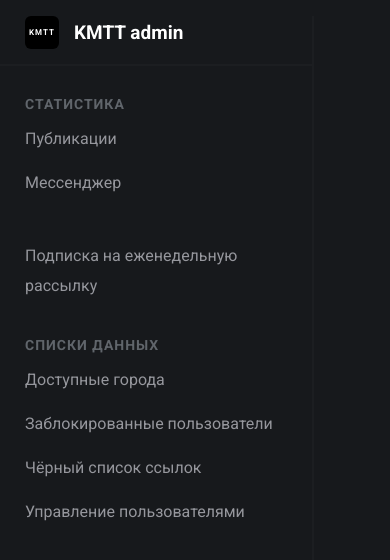
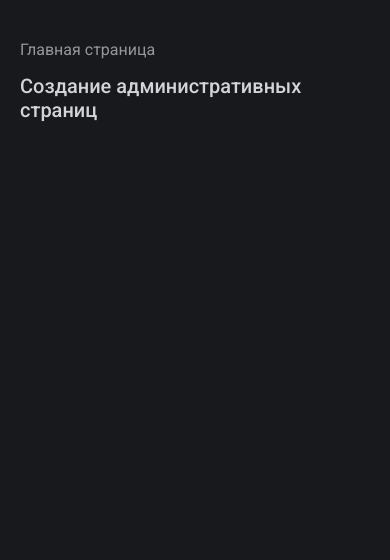
Before and after one commit to aGants/kmtt, a Vue app: page / in a window 390 px wide. Shown: the top 560 px of the page. Built offline with nearby package versions, Linux system fonts and the light colour scheme; some icons are missing.

Commit message:
fix mobile style

```diff
--- a/src/App.vue
+++ b/src/App.vue
@@ -1,16 +1,17 @@
 <template>
   <div id="app" class="app">
-    <button class="app-burger"
-      @click="asideStatus()"
-      v-if="!desc"
-    >
+    <button class="app-burger" @click="asideStatus()" >
       <icon-component
         :IconName="iconName"
         :IconSize="'1.5x'"
       />
     </button>
     <transition name="slide">
-      <aside-block :menu="Config" :setting="Setting"  v-if="isAsideOpen"/>
+      <aside-block
+        :menu="Config"
+        :setting="Setting"
+        :class="[isAsideOpen ? 'visible' : 'hidden']"
+      />
     </transition>
     <router-view :data="Config" />
   </div>
@@ -30,17 +31,12 @@ export default Vue.extend({
       * Статус бокового меню
       * @type {boolean}
       */
-      isAsideOpen: true as Boolean,
+      isAsideOpen: false as Boolean,
       /**
       * Имя иконки, открывающей меню
       * @type {string}
       */
       iconName: 'MenuIcon' as String,
-      /**
-      * Тип устройства - компьютер
-      * @type {boolean}
-      */
-      desc: true as Boolean
     }
   },
   components: {
@@ -61,33 +57,21 @@ export default Vue.extend({
     * Изменение статуса меню и иконки
     */
     asideStatus() {
-      if (!this.desc) {
         this.isAsideOpen = !this.isAsideOpen;
         this.iconName = (this.isAsideOpen) ? 'XIcon' : 'MenuIcon';
-      }
     }
   },
   created() {
     this.getConfig()
     this.getSetting()
-
-    /**
-    * Проверка зашёл ли пользователь с телефона
-    */
-    if(/Android|webOS|iPhone|iPad|iPod|BlackBerry|IEMobile|Opera Mini/i.test(navigator.userAgent)) {
-      this.desc = false
-      this.isAsideOpen = false
-    }
   },
     watch: {
       /**
       * Закрыть боковое меню при переходе на другую страницу
       */
       $route() {
-        if (!this.desc) {
         this.isAsideOpen = false;
         this.iconName = (this.isAsideOpen) ? 'XIcon' : 'MenuIcon';
-        }
       }
     }
 });
@@ -118,6 +102,8 @@ body {
   display: flex;
   height: 100%;
   &-burger {
+    display: none;
+    @media (max-width: $screen) {
       all: unset;
       display: block;
       position: fixed;
@@ -126,16 +112,20 @@ body {
       z-index: 99;
     }
   }
+}
 
-.slide-enter-active {
-  transition: all .4s ease-out;
+.hidden {
+  @media (max-width: $screen) {
+    transform: translateX(-100%);
+    transition: transform .4s ease-out;
   }
-.slide-leave-active {
-  transition: all .4s cubic-bezier(1.0, 0.5, 0.8, 1.0);
 }
-.slide-enter, .slide-leave-to {
-  transform: translateX(-100%);
-  opacity: 0;
+
+.visible {
+  @media (max-width: $screen) {
+    transform: translateX(0);
+    transition: transform .4s ease-out;
+  }
 }
 
 </style>
--- a/src/components/AdminPanel/AsideBlock.vue
+++ b/src/components/AdminPanel/AsideBlock.vue
@@ -79,7 +79,6 @@ export default Vue.extend({
     }
     @media (max-width: $screen) {
       position: fixed;
-      height: 100%;
       z-index: 90;
       width: 80%;
       overflow-y: scroll;
--- a/src/components/AdminPanel/LogoSettings.vue
+++ b/src/components/AdminPanel/LogoSettings.vue
@@ -53,12 +53,6 @@ export default Vue.extend({
   padding-bottom: 15px;
   padding-right: 10px;
   border-bottom: 2px solid $bordercolor;
-  &__burger {
-    margin-left: $navleft;
-    @media (min-width: $screen) {
-      display: none;
-    }
-  }
   &-info {
     display: flex;
     align-items: center;
```
Lines whose indentation alone changed are shown as unchanged.
